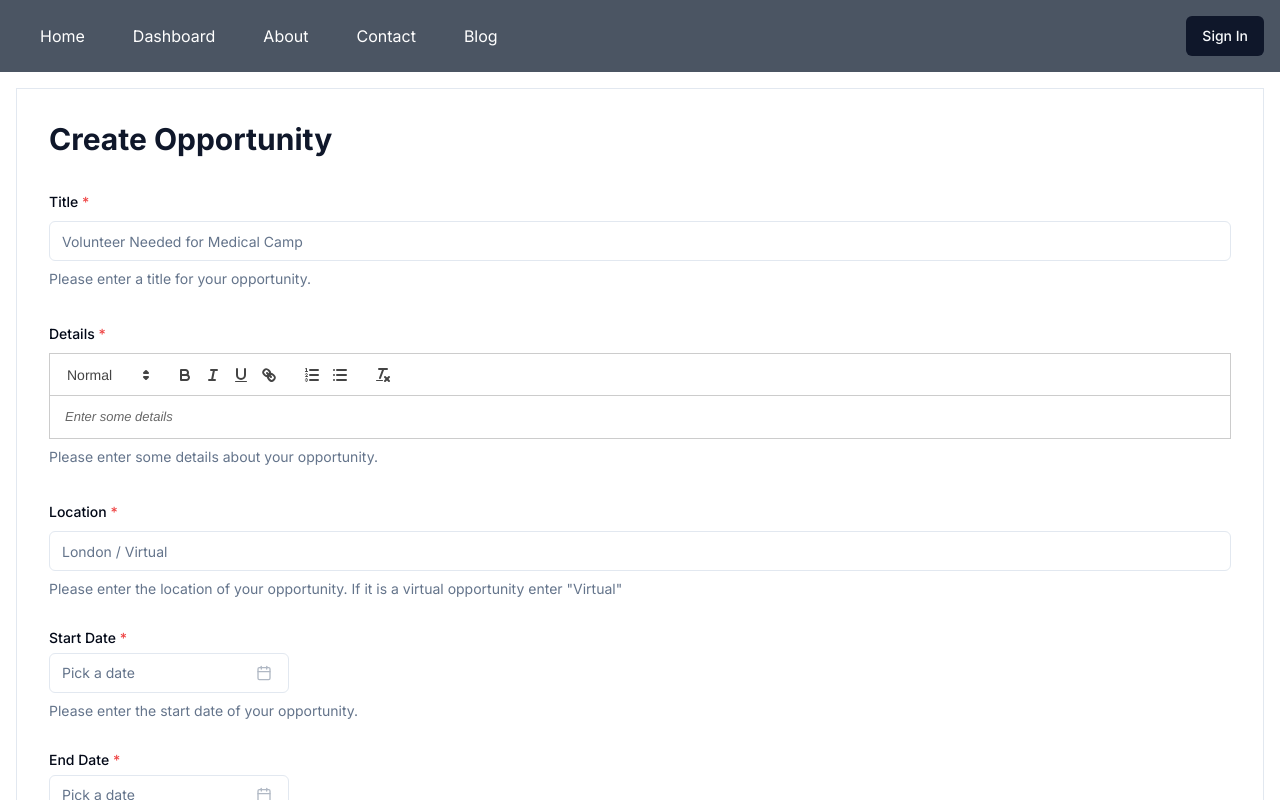
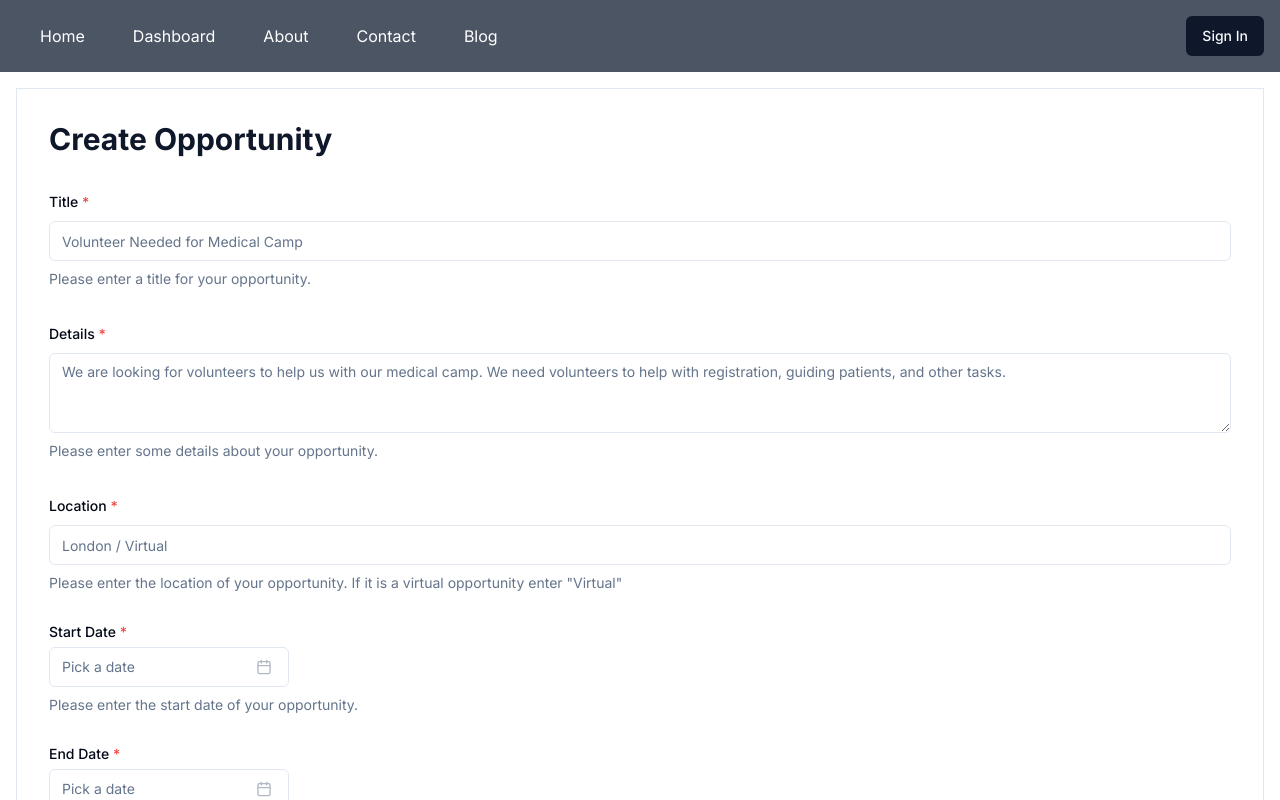
Before and after one commit to thtauhid/virtual-volunteer-network, a Next.js app: page /organization/opportunity/create in a window 1280 px wide. Shown: the top 800 px of the page. Built offline with nearby package versions, Linux system fonts and the light colour scheme; no server answers.

Commit message:
Removed quill editor

```diff
--- a/src/app/organization/opportunity/create/page.tsx
+++ b/src/app/organization/opportunity/create/page.tsx
@@ -3,9 +3,6 @@
 import { zodResolver } from "@hookform/resolvers/zod";
 import { useForm } from "react-hook-form";
 import * as z from "zod";
-import validator from "validator";
-import ReactQuill from "react-quill";
-import "react-quill/dist/quill.snow.css";
 
 import { Button } from "@/components/ui/button";
 import {
@@ -29,6 +26,7 @@ import {
   PopoverContent,
   PopoverTrigger,
 } from "@/components/ui/popover";
+import { Textarea } from "@/components/ui/textarea";
 
 const formSchema = z.object({
   title: z.string().min(2, {
@@ -40,12 +38,8 @@ const formSchema = z.object({
   location: z.string().min(2, {
     message: "Please enter a location for the opportunity.",
   }),
-  start_date: z.string().refine((val) => {
-    return validator.isDate(val);
-  }, "Please enter a valid date."),
-  end_date: z.string().refine((val) => {
-    return validator.isDate(val);
-  }, "Please enter a valid date."),
+  start_date: z.date(),
+  end_date: z.date(),
 });
 
 export default function CreateOpportunity() {
@@ -56,8 +50,6 @@ export default function CreateOpportunity() {
       title: "",
       details: "",
       location: "",
-      start_date: "",
-      end_date: "",
     },
   });
 
@@ -103,11 +95,12 @@ export default function CreateOpportunity() {
                   <FormLabel>
                     Details <span className="text-red-500">*</span>
                   </FormLabel>
-                  <ReactQuill
-                    theme="snow"
-                    {...field}
-                    placeholder="Enter some details"
-                  />
+                  <FormControl>
+                    <Textarea
+                      placeholder="We are looking for volunteers to help us with our medical camp. We need volunteers to help with registration, guiding patients, and other tasks."
+                      {...field}
+                    />
+                  </FormControl>
                   <FormDescription>
                     Please enter some details about your opportunity.
                   </FormDescription>
```
